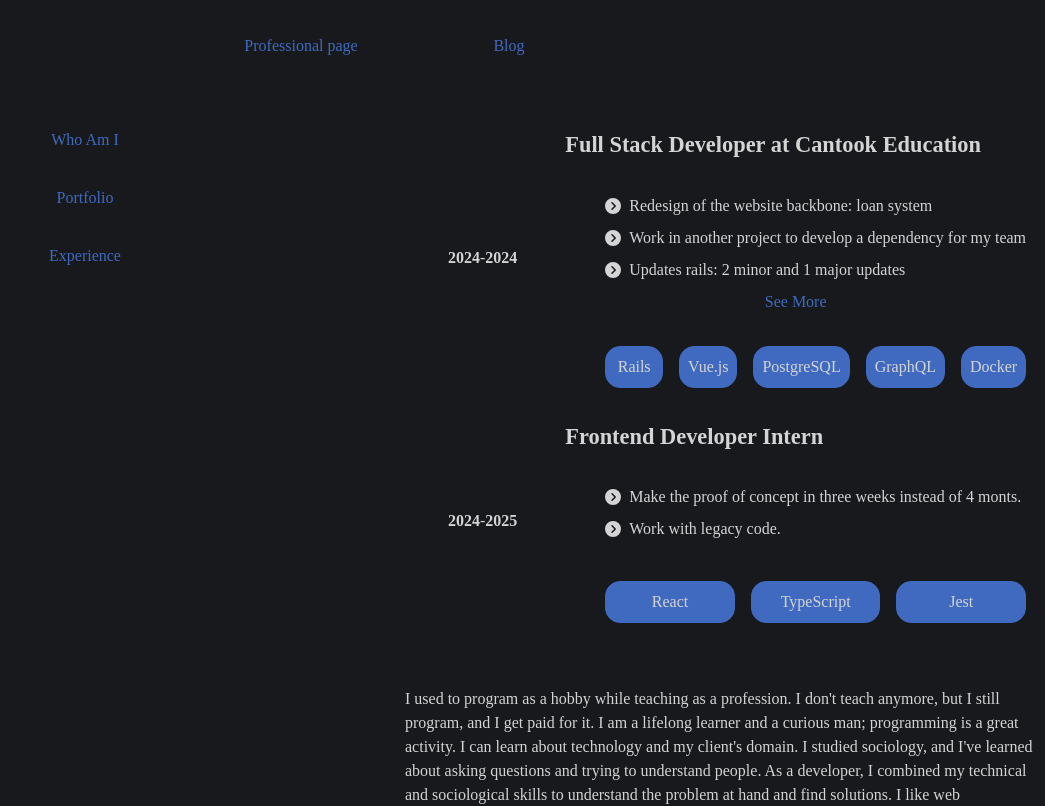
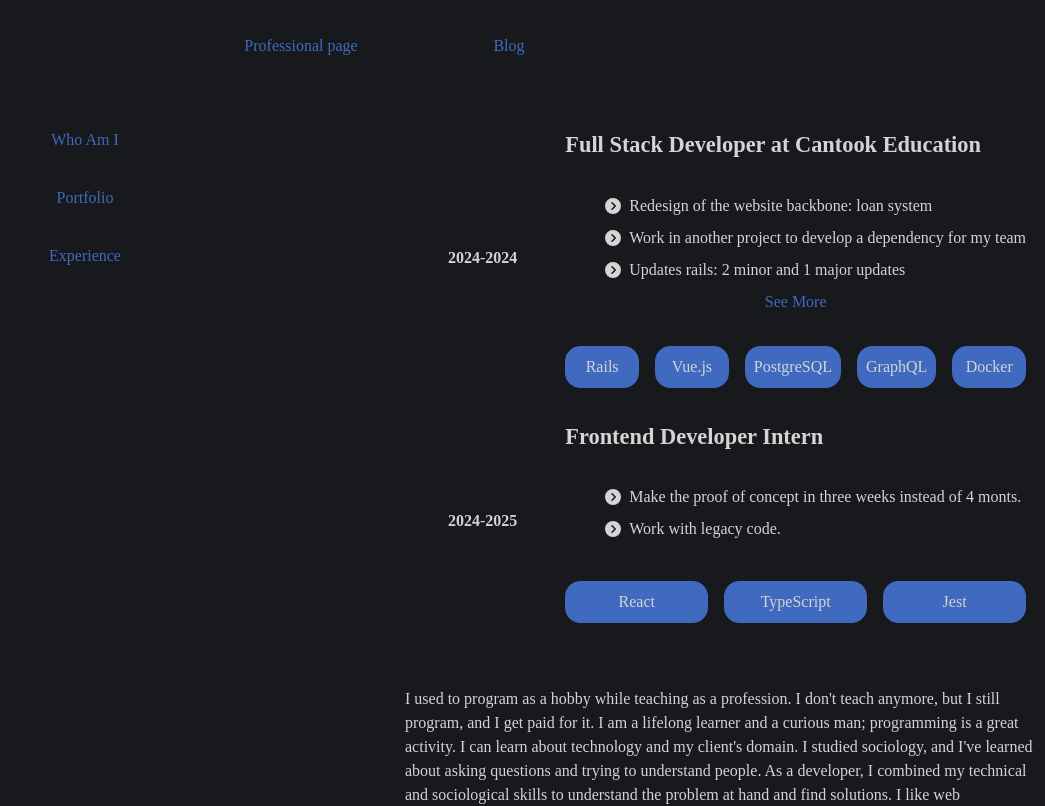
Before and after one commit to eguefif/personal_website_v4, a React (Vite) app in the folder frontend/: page / in a window 1280 px wide. Shown: the top 806 px of the page, without its empty margins (235-1280 px from the left). Built offline with nearby package versions, Linux system fonts and the light colour scheme.

Commit message:
style(ExperienceCard): adjust layout and remove padding
Add justify-content: space-between to distribute items evenly in
ExperienceCard and remove padding to align content more precisely.
These changes improve the visual balance and spacing of the experience
entries on the professional page.

```diff
--- a/frontend/src/components/ProfessionalPage/ProfessionalContent/Experience/ExperienceCard.tsx
+++ b/frontend/src/components/ProfessionalPage/ProfessionalContent/Experience/ExperienceCard.tsx
@@ -63,6 +63,8 @@ const TechList = styled.ul`
   display: flex;
   gap: 16px;
   align-items: center;
+  justify-content: space-between;
+  padding: 0;
 `;
 
 const TechEntry = styled.li`
```
